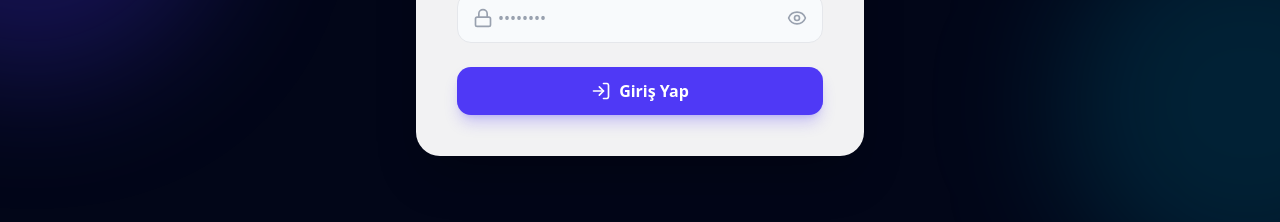
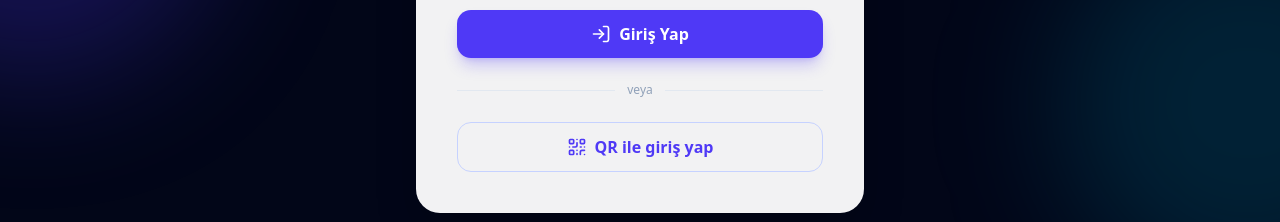
Before and after one commit to daddydemir/crypto-ui, a React (Vite) app: page /login in a window 1280 px wide. Shown: the part 505-727 px from the top of the page. Built offline with nearby package versions, Linux system fonts and the light colour scheme; no server answers.

Commit message:
feat: add QR scanner to login

```diff
--- a/src/i18n/en.json
+++ b/src/i18n/en.json
@@ -894,6 +894,6 @@
     "loggedIn": "Logged In",
     "unauthorizedTitle": "Authentication Required",
     "unauthorizedMessage": "You need to log in to perform this action. Would you like to go to the login page?",
-    "qrTitle": "Sign in with QR code", "qrDescription": "Continue to open a new session on this device. The code can only be used once.", "qrButton": "Sign in", "qrSuccess": "Signed in on the new device.", "qrError": "The QR code is invalid or has expired.", "usePassword": "Sign in with password"
+    "qrTitle": "Sign in with QR code", "qrDescription": "Continue to open a new session on this device. The code can only be used once.", "qrButton": "Sign in", "qrSuccess": "Signed in on the new device.", "qrError": "The QR code is invalid or has expired.", "usePassword": "Sign in with password", "or": "or", "scanQr": "Sign in with QR", "scanQrDescription": "Point the camera at the QR code created from Settings on your other device.", "qrInvalid": "This QR code is invalid or does not belong to this application.", "qrUnsupported": "This browser does not support QR scanning with the camera.", "qrCameraError": "The camera could not be opened. Check the browser camera permission."
   }
 }
--- a/src/i18n/tr.json
+++ b/src/i18n/tr.json
@@ -889,6 +889,6 @@
     "loggedIn": "Giriş Yapıldı",
     "unauthorizedTitle": "Giriş Gerekli",
     "unauthorizedMessage": "Bu işlemi yapabilmek için giriş yapmanız gerekmektedir. Giriş sayfasına gitmek istiyor musunuz?",
-    "qrTitle": "QR kod ile giriş", "qrDescription": "Bu cihazda yeni bir oturum açmak için devam edin. Kod tek kullanımlıdır.", "qrButton": "Oturum aç", "qrSuccess": "Yeni cihazda oturum açıldı.", "qrError": "QR kod geçersiz veya süresi dolmuş.", "usePassword": "Parola ile giriş yap"
+    "qrTitle": "QR kod ile giriş", "qrDescription": "Bu cihazda yeni bir oturum açmak için devam edin. Kod tek kullanımlıdır.", "qrButton": "Oturum aç", "qrSuccess": "Yeni cihazda oturum açıldı.", "qrError": "QR kod geçersiz veya süresi dolmuş.", "usePassword": "Parola ile giriş yap", "or": "veya", "scanQr": "QR ile giriş yap", "scanQrDescription": "Diğer cihazdaki Ayarlar ekranında oluşturulan QR kodu kameraya gösterin.", "qrInvalid": "Bu QR kod uygulamaya ait değil veya geçersiz.", "qrUnsupported": "Bu tarayıcı kamera ile QR taramayı desteklemiyor.", "qrCameraError": "Kamera açılamadı. Tarayıcı kamera iznini kontrol edin."
   }
 }
--- a/src/pages/login/LoginPage.tsx
+++ b/src/pages/login/LoginPage.tsx
@@ -1,9 +1,9 @@
-import React, { useState, useEffect } from "react";
+import React, { useState, useEffect, useRef } from "react";
 import { useNavigate, useSearchParams } from "react-router-dom";
 import { useAuth } from "@/contexts/AuthContext";
 import { useToast } from "@/contexts/ToastContext";
 import { useTranslation } from "react-i18next";
-import { Lock, User, Eye, EyeOff, LogIn, Globe, QrCode } from "lucide-react";
+import { Lock, User, Eye, EyeOff, LogIn, Globe, QrCode, X } from "lucide-react";
 
 const LoginPage: React.FC = () => {
     const { login, loginWithDeviceCode, isAuthenticated } = useAuth();
@@ -18,6 +18,11 @@ const LoginPage: React.FC = () => {
     const [showPassword, setShowPassword] = useState(false);
     const [loading, setLoading] = useState(false);
     const [langOpen, setLangOpen] = useState(false);
+    const [scannerOpen, setScannerOpen] = useState(false);
+    const [scannerError, setScannerError] = useState<string | null>(null);
+    const videoRef = useRef<HTMLVideoElement | null>(null);
+    const streamRef = useRef<MediaStream | null>(null);
+    const scanFrameRef = useRef<number | null>(null);
 
     // Redirect to home page if already authenticated
     useEffect(() => {
@@ -25,6 +30,19 @@ const LoginPage: React.FC = () => {
             navigate("/coins");
         }
     }, [isAuthenticated, navigate]);
+
+    const stopScanner = () => {
+        if (scanFrameRef.current !== null) cancelAnimationFrame(scanFrameRef.current);
+        scanFrameRef.current = null;
+        streamRef.current?.getTracks().forEach(track => track.stop());
+        streamRef.current = null;
+        setScannerOpen(false);
+    };
+
+    useEffect(() => () => {
+        if (scanFrameRef.current !== null) cancelAnimationFrame(scanFrameRef.current);
+        streamRef.current?.getTracks().forEach(track => track.stop());
+    }, []);
 
     const handleLogin = async (e: React.FormEvent) => {
         e.preventDefault();
@@ -58,6 +76,56 @@ const LoginPage: React.FC = () => {
         try { await loginWithDeviceCode(deviceCode); success(t("login.qrSuccess")); navigate("/coins"); }
         catch { error(t("login.qrError")); }
         finally { setLoading(false); }
+    };
+
+    const completeQrLogin = async (rawValue: string) => {
+        try {
+            const scannedUrl = new URL(rawValue, window.location.origin);
+            const code = scannedUrl.searchParams.get("deviceCode");
+            if (!code || scannedUrl.pathname !== "/login") throw new Error("invalid QR");
+            stopScanner();
+            setLoading(true);
+            await loginWithDeviceCode(code);
+            success(t("login.qrSuccess"));
+            navigate("/coins");
+            return true;
+        } catch {
+            setScannerError(t("login.qrInvalid"));
+            setLoading(false);
+            return false;
+        }
+    };
+
+    const startQrScanner = async () => {
+        setScannerError(null);
+        if (!("BarcodeDetector" in window) || !navigator.mediaDevices?.getUserMedia) {
+            setScannerError(t("login.qrUnsupported"));
+            setScannerOpen(true);
+            return;
+        }
+        setScannerOpen(true);
+        try {
+            const stream = await navigator.mediaDevices.getUserMedia({ video: { facingMode: { ideal: "environment" } }, audio: false });
+            streamRef.current = stream;
+            await new Promise<void>(resolve => requestAnimationFrame(() => resolve()));
+            if (!videoRef.current) throw new Error("camera unavailable");
+            videoRef.current.srcObject = stream;
+            await videoRef.current.play();
+            const detector = new BarcodeDetector({ formats: ["qr_code"] });
+            const scan = async () => {
+                if (!videoRef.current || !streamRef.current) return;
+                try {
+                    const results = await detector.detect(videoRef.current);
+                    if (results[0]?.rawValue && await completeQrLogin(results[0].rawValue)) return;
+                } catch { /* Video may not have a decodable frame yet. */ }
+                scanFrameRef.current = requestAnimationFrame(() => void scan());
+            };
+            scanFrameRef.current = requestAnimationFrame(() => void scan());
+        } catch {
+            streamRef.current?.getTracks().forEach(track => track.stop());
+            streamRef.current = null;
+            setScannerError(t("login.qrCameraError"));
+        }
     };
 
     const changeLang = (lang: string) => {
@@ -196,8 +264,11 @@ const LoginPage: React.FC = () => {
                             </>
                         )}
                     </button>
+                    <div className="flex items-center gap-3"><span className="h-px flex-1 bg-slate-200 dark:bg-slate-700"/><span className="text-xs font-medium text-slate-400">{t("login.or")}</span><span className="h-px flex-1 bg-slate-200 dark:bg-slate-700"/></div>
+                    <button type="button" onClick={() => void startQrScanner()} className="flex w-full items-center justify-center gap-2 rounded-xl border border-indigo-200 px-4 py-3 font-semibold text-indigo-600 transition hover:bg-indigo-50 dark:border-indigo-800 dark:text-indigo-300 dark:hover:bg-indigo-950/40"><QrCode size={20}/>{t("login.scanQr")}</button>
                 </form>}
             </div>
+            {scannerOpen && <div className="fixed inset-0 z-[60] flex items-center justify-center bg-black/80 p-4 backdrop-blur-sm"><div className="relative w-full max-w-md rounded-3xl bg-white p-6 shadow-2xl dark:bg-slate-900"><button type="button" onClick={stopScanner} className="absolute right-4 top-4 z-10 rounded-lg bg-black/40 p-2 text-white"><X size={18}/></button><h3 className="pr-10 text-lg font-bold text-slate-900 dark:text-white">{t("login.scanQr")}</h3><p className="mt-1 text-sm text-slate-500">{t("login.scanQrDescription")}</p><div className="relative mt-5 aspect-square overflow-hidden rounded-2xl bg-slate-950"><video ref={videoRef} playsInline muted className="h-full w-full object-cover"/><div className="pointer-events-none absolute inset-10 rounded-2xl border-2 border-cyan-400 shadow-[0_0_0_999px_rgba(0,0,0,0.35)]"/></div>{scannerError && <p className="mt-4 rounded-xl bg-red-50 p-3 text-sm text-red-600 dark:bg-red-950/30 dark:text-red-300">{scannerError}</p>}</div></div>}
         </div>
     );
 };
--- a/src/types/qrcode.d.ts
+++ b/src/types/qrcode.d.ts
@@ -1,3 +1,8 @@
 declare module "qrcode" {
     export function toDataURL(text: string, options?: { width?: number; margin?: number; errorCorrectionLevel?: string; color?: { dark?: string; light?: string } }): Promise<string>
 }
+
+declare class BarcodeDetector {
+    constructor(options?: { formats?: string[] })
+    detect(source: HTMLVideoElement): Promise<Array<{ rawValue: string }>>
+}
```
